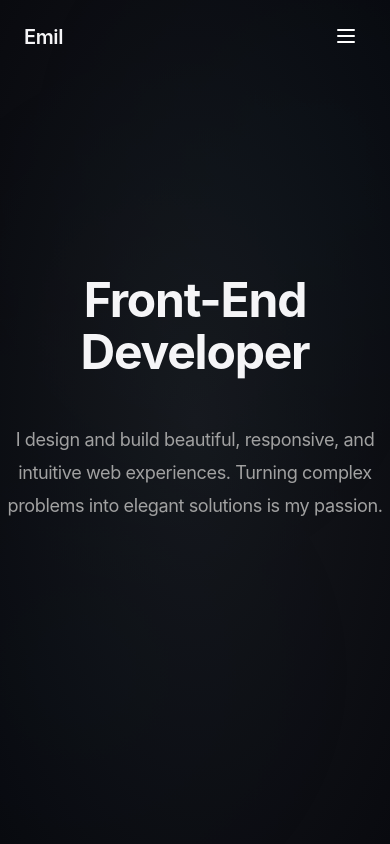
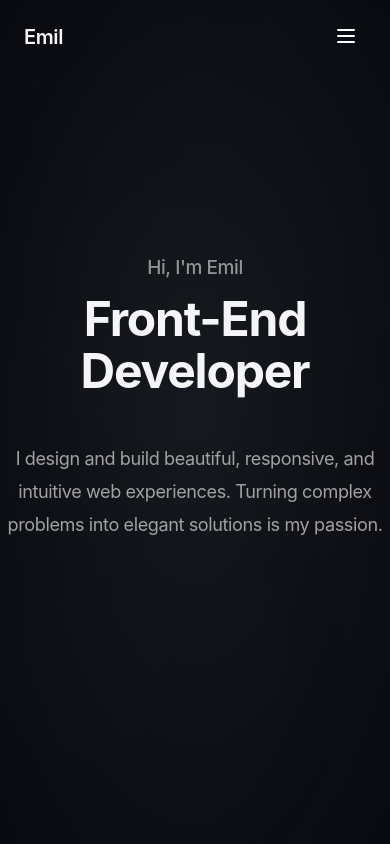
Before and after one commit to Emememil/my-portfolio, a React (Vite) app: page / in a window 390 px wide. Shown: the top 844 px of the page. Built offline with nearby package versions, Linux system fonts and the light colour scheme; a web font is replaced by a local one.

Commit message:
Add personal greeting to Hero section - Hi, I'm Emil

```diff
--- a/src/components/Hero/Hero.css
+++ b/src/components/Hero/Hero.css
@@ -68,3 +68,20 @@
   margin: 0 auto 3rem auto;
   font-weight: 400;
 }
+
+.hero-greeting {
+  font-size: 21px;
+  font-weight: 500;
+  color: var(--text-color-secondary);
+  margin-bottom: 1rem;
+  letter-spacing: -0.022em;
+  line-height: 1.38095;
+  opacity: 0.9;
+}
+
+@media (max-width: 768px) {
+  .hero-greeting {
+    font-size: 19px;
+    margin-bottom: 0.75rem;
+  }
+}
--- a/src/components/Hero/Hero.jsx
+++ b/src/components/Hero/Hero.jsx
@@ -6,11 +6,17 @@ const Hero = () => {
   return (
     <section className="hero-section">
       <div className="hero-content">
-        {/* FIX: Using AnimatedContent for the title for a more stable load-in animation */}
+        {/* NEW: Personal greeting */}
+        <AnimatedContent triggerOnLoad={true} delay={0.05}>
+          <p className="hero-greeting">Hi, I'm Emil</p>
+        </AnimatedContent>
+
+        {/* EXISTING: Main title (delay adjusted) */}
         <AnimatedContent triggerOnLoad={true} delay={0.1}>
           <h1 className="hero-title">Front-End Developer</h1>
         </AnimatedContent>
 
+        {/* EXISTING: Tagline (delay adjusted) */}
         <AnimatedContent triggerOnLoad={true} delay={0.2}>
           <p className="hero-tagline">
             I design and build beautiful, responsive, and intuitive web experiences. Turning complex problems into elegant solutions is my passion.
```
Also changed, not shown: src/assets/profile-photo.jpg (deleted).
